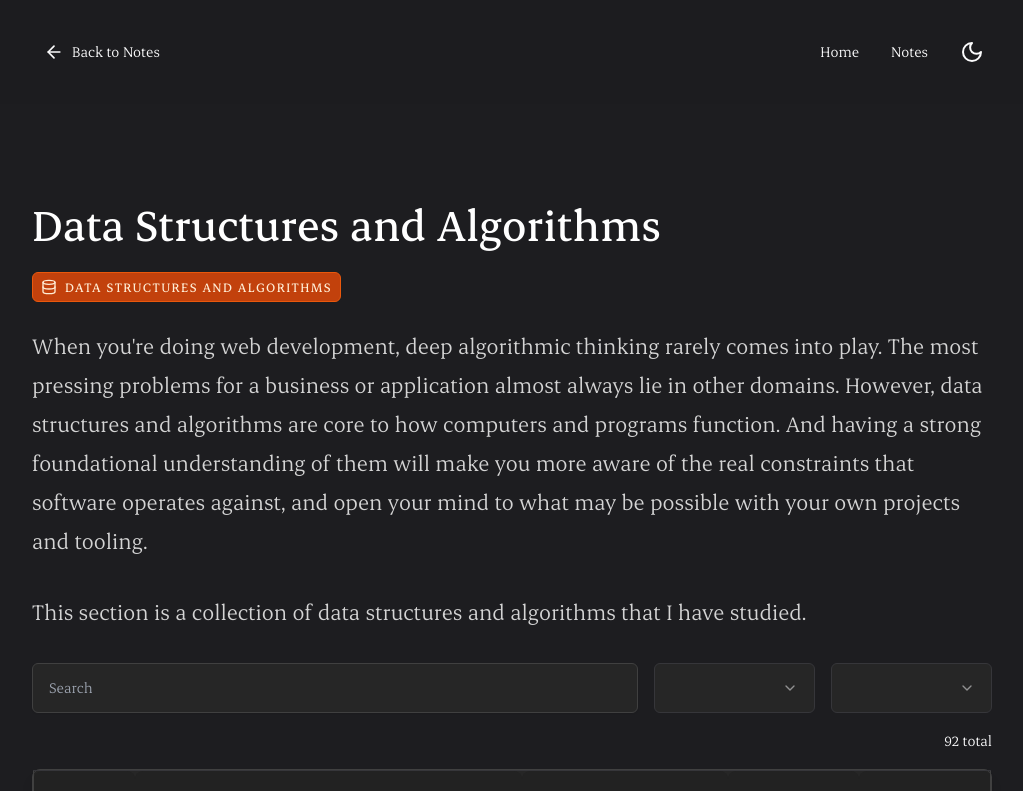
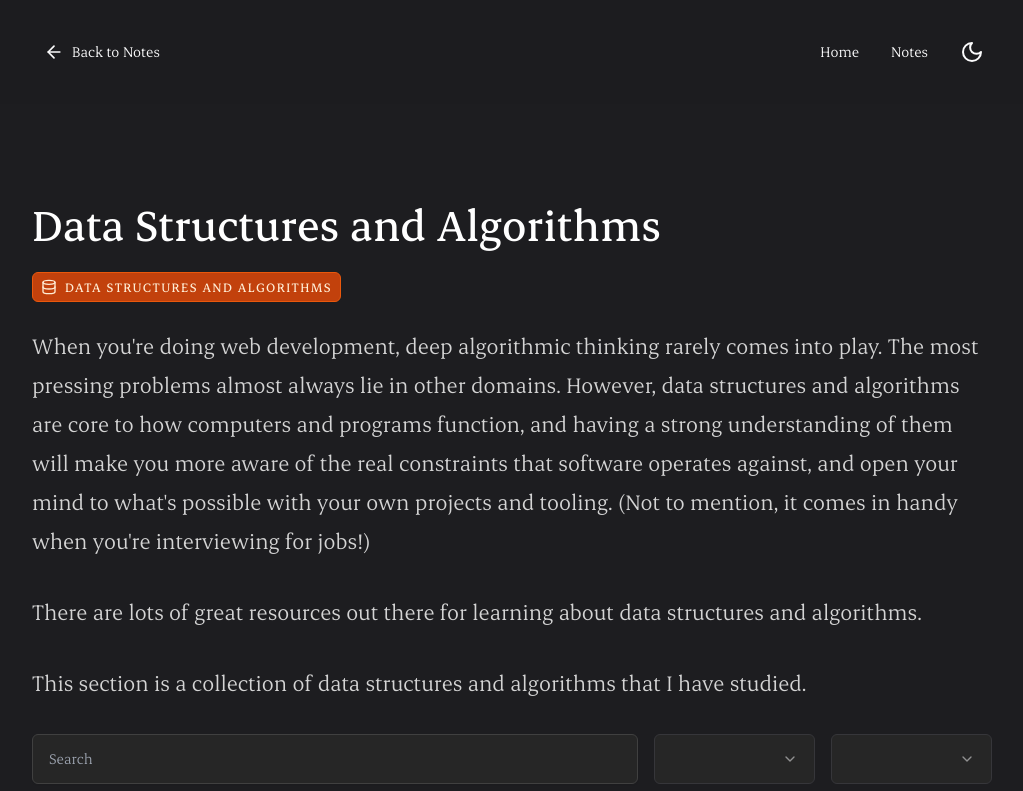
Before and after one commit to pnewsam/paultnewsam.com, a Next.js app: page /notes/data-structures-and-algorithms in a window 1280 px wide. Shown: the top 791 px of the page, without its empty margins (128-1151 px from the left). Built offline with nearby package versions, Linux system fonts and the light colour scheme.

Commit message:
fix deploy

```diff
--- a/src/app/notes/data-structures-and-algorithms/page.tsx
+++ b/src/app/notes/data-structures-and-algorithms/page.tsx
@@ -21,13 +21,17 @@ export default function DataStructuresAndAlgorithmsPage() {
         />
         <Body>
           When you're doing web development, deep algorithmic thinking rarely
-          comes into play. The most pressing problems for a business or
-          application almost always lie in other domains. However, data
-          structures and algorithms are core to how computers and programs
-          function. And having a strong foundational understanding of them will
-          make you more aware of the real constraints that software operates
-          against, and open your mind to what may be possible with your own
-          projects and tooling.
+          comes into play. The most pressing problems almost always lie in other
+          domains. However, data structures and algorithms are core to how
+          computers and programs function, and having a strong understanding of
+          them will make you more aware of the real constraints that software
+          operates against, and open your mind to what's possible with your own
+          projects and tooling. (Not to mention, it comes in handy when you're
+          interviewing for jobs!)
+        </Body>
+        <Body>
+          There are lots of great resources out there for learning about data
+          structures and algorithms.
         </Body>
         <Body>
           This section is a collection of data structures and algorithms that I
```
